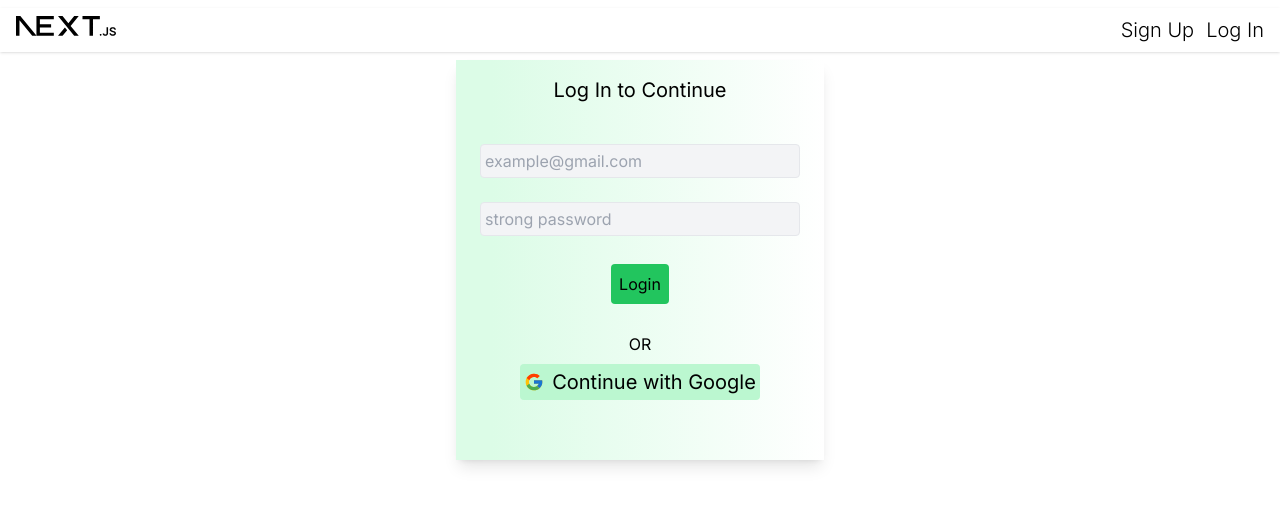
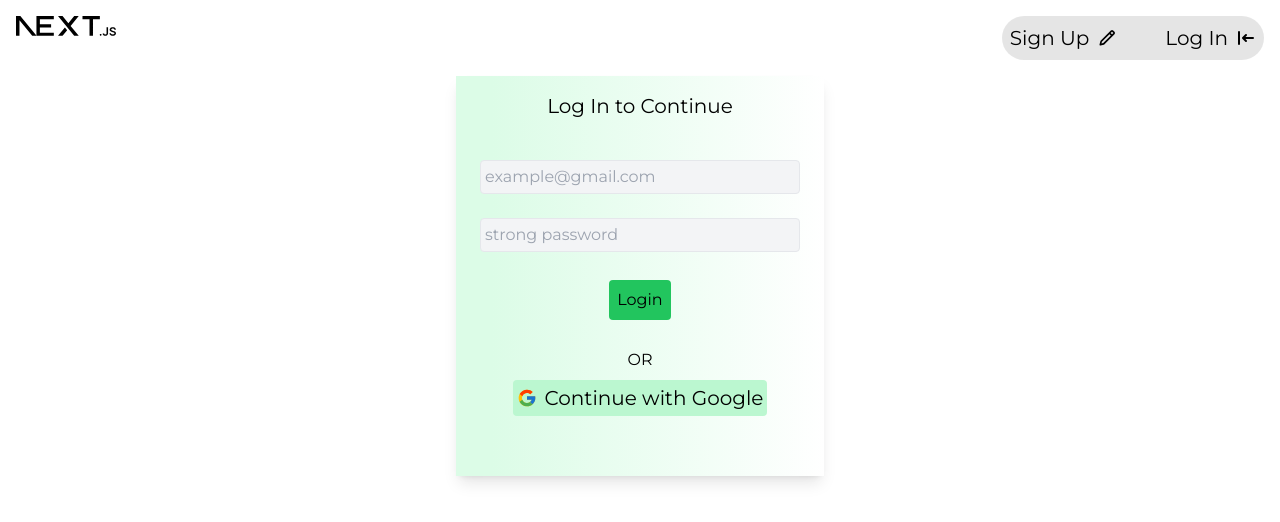
Before and after one commit to StevenMODIMO/next-crud, a Next.js app: page /auth/login in a window 1280 px wide. Shown: the top 522 px of the page. Built offline with nearby package versions, Linux system fonts and the light colour scheme; no server answers.

Commit message:
Next Crud

```diff
--- /dev/null
+++ b/src/app/auth/layout.js
@@ -0,0 +1,10 @@
+import { getServerSession } from "next-auth";
+import { redirect } from "next/navigation";
+
+export default async function AuthLayout({ children }) {
+    const session = await getServerSession()
+
+    if(session) redirect("/crud")
+
+    return <>{children}</>
+}
--- a/src/app/components/CrudForm.js
+++ b/src/app/components/CrudForm.js
@@ -2,13 +2,16 @@
 import { useState } from "react";
 import { motion, AnimatePresence } from "framer-motion";
 import { useRouter } from "next/navigation";
+import { useSession } from "next-auth/react";
 
 export default function CrudForm() {
+  const { data, status } = useSession()
   const [title, setTitle] = useState("");
   const [crud, setCrud] = useState("");
   const [error, setError] = useState(null);
   const [loading, setLoading] = useState(false);
-  const router = useRouter()
+  const router = useRouter();
+
 
   const handleSubmit = async (e) => {
     e.preventDefault();
@@ -30,13 +33,12 @@ export default function CrudForm() {
       setLoading(false);
       setTitle("");
       setCrud("");
-    }
+    } else {
       setLoading(false);
       setTitle("");
       setCrud("");
-      setError(null)
-      router.refresh()
-
+      setError(null);
+    }
   };
   return (
     <main className="bg-green-50 rounded shadow">
--- a/src/app/components/Navbar.js
+++ b/src/app/components/Navbar.js
@@ -3,34 +3,43 @@ import Image from "next/image";
 import Link from "next/link";
 import { SessionProvider } from "next-auth/react";
 import { useSession, signOut } from "next-auth/react";
+import { BiPencil } from "react-icons/bi";
+import { HiLogin } from "react-icons/hi";
 
 export default function Navbar() {
   const { data, status } = useSession();
   const isAuth = status === "authenticated";
   return (
     <SessionProvider>
-      <main className="shadow font-light">
+      <main className="text-light">
         <header className="flex justify-between m-2 p-2">
           <Link href="/">
             <Image
               src="/next.svg"
               alt="Vercel Logo"
+              x
               width={100}
               height={24}
               priority
             />
           </Link>
-          <div className="flex gap-3 text-xl">
+          <div className="flex gap-12 text-xl rounded-full bg-black/10 p-2">
             {isAuth ? (
               <>
-              <div className="font-semibold text-sm">{data.user.id}</div>
+                <div className="font-semibold text-sm">{data.user.id}</div>
                 <Link href="/crud">Crud</Link>
                 <button onClick={() => signOut()}>Sign Out</button>
               </>
             ) : (
               <>
-                <Link href="/auth/signup">Sign Up</Link>
-                <Link href="/auth/login">Log In</Link>
+                <Link href="/auth/signup" className="flex gap-2">
+                  <h1>Sign Up</h1>
+                  <BiPencil className="mt-1" />
+                </Link>
+                <Link href="/auth/login" className="flex gap-2">
+                  <h1>Log In</h1>
+                  <HiLogin className="mt-1" />
+                </Link>
               </>
             )}
           </div>
--- a/src/app/layout.js
+++ b/src/app/layout.js
@@ -1,9 +1,9 @@
 import "./globals.css";
-import { Inter } from "next/font/google";
+import { Inter, Montserrat } from "next/font/google";
 import Navbar from "./components/Navbar";
 import { NextAuthProvider } from "./components/AuthProvider";
 
-const inter = Inter({ subsets: ["latin"] });
+const inter = Montserrat({ subsets: ['cyrillic']});
 
 export const metadata = {
   title: "Create Next App",
```
